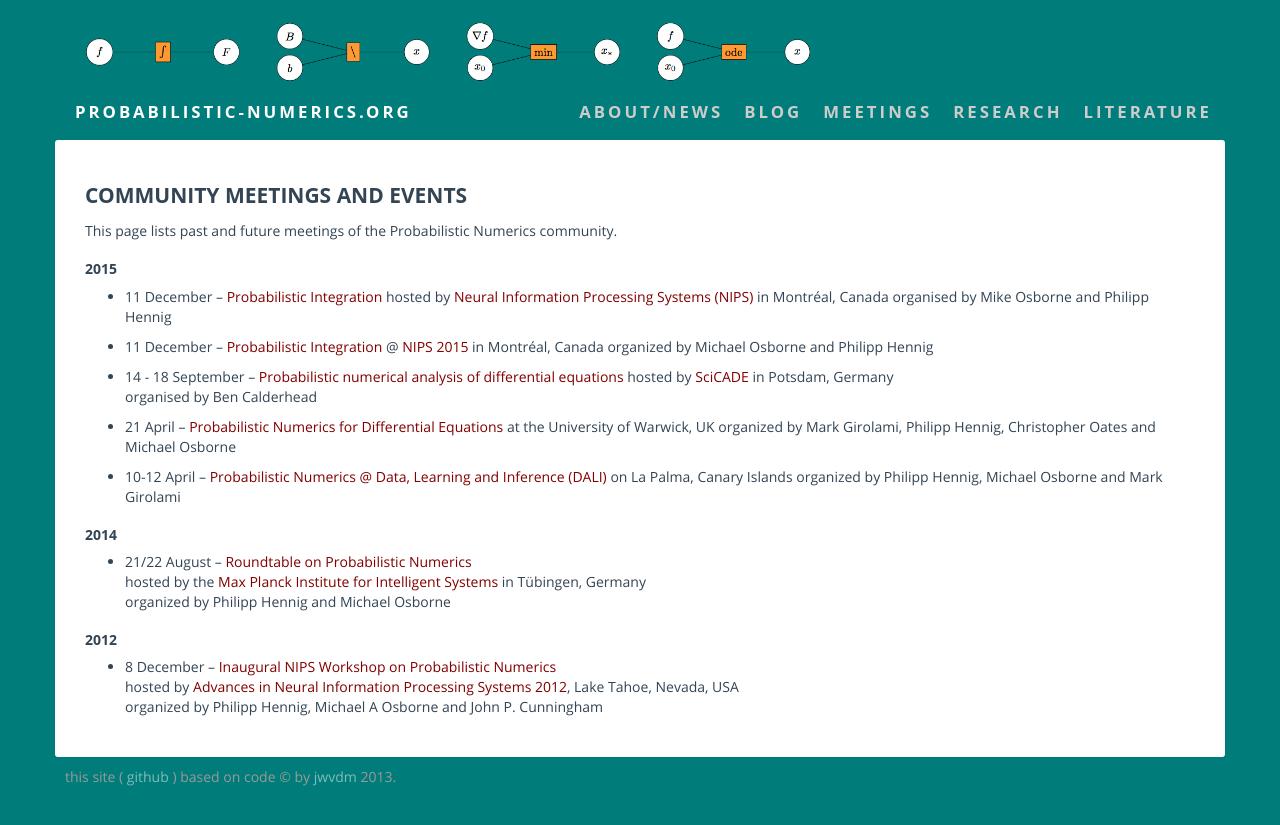
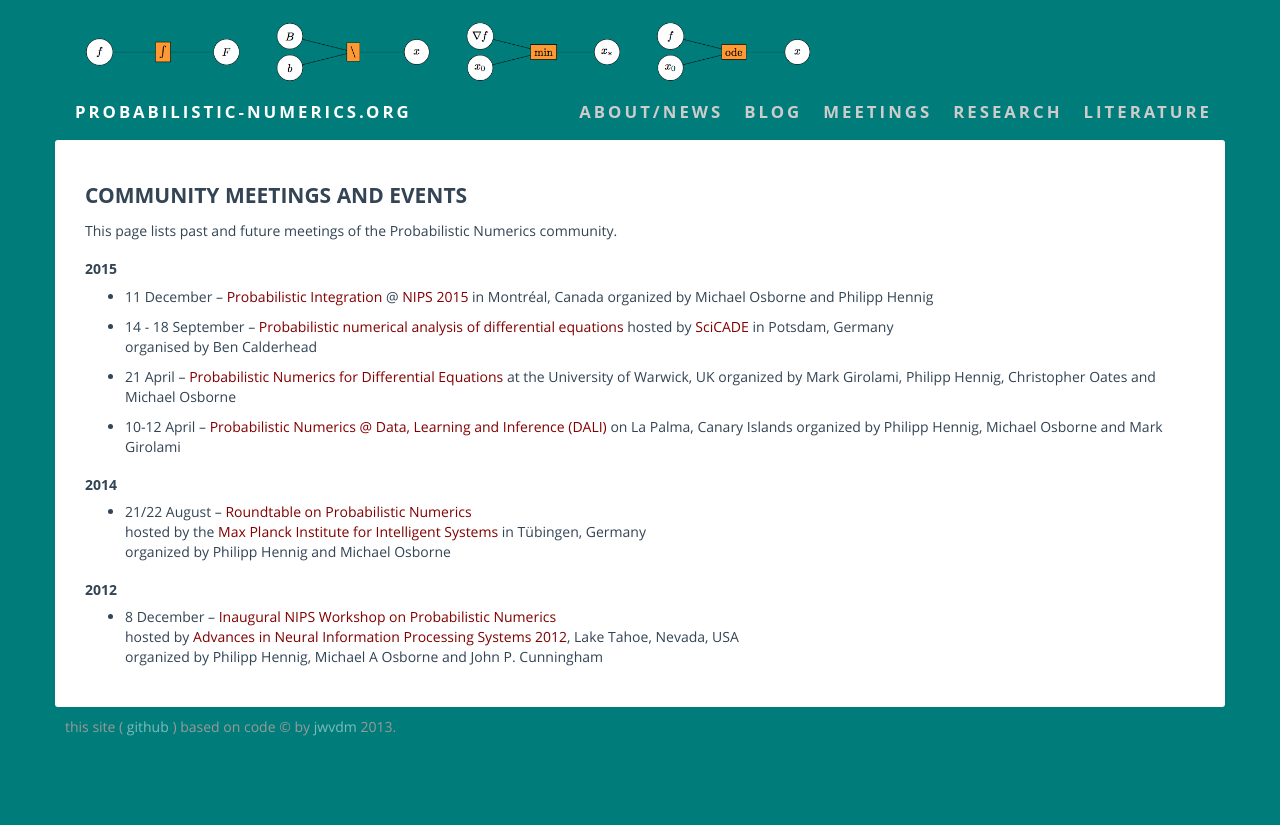
Before and after one commit to philipphennig/probabilistic-numerics.org, a Jekyll site: the page built from meetings/index.md, in a window 1280 px wide. Shown: the top 825 px of the page. Built offline with Jekyll 4.4.1, drawn with Linux system fonts in a browser that asks for light colours; some web fonts are replaced.

Commit message:
removing duplicate entry for NIPS workshop

```diff
--- a/meetings/index.md
+++ b/meetings/index.md
@@ -9,10 +9,6 @@ This page lists past and future meetings of the Probabilistic Numerics
 community.
 
 ### 2015
-* 11 December --
-[Probabilistic Integration](http://www.probabilistic-numerics.org/meetings/NIPS2015.html) hosted by [Neural Information Processing Systems (NIPS)](nips.cc) in Montréal, Canada
-organised by Mike Osborne and Philipp Hennig
-
 * 11 December --
   [Probabilistic Integration]({{site.baseurl}}/meetings/NIPS2015.html) @  [NIPS 2015](https://nips.cc/Conferences/2015)
   in Montréal, Canada
```
